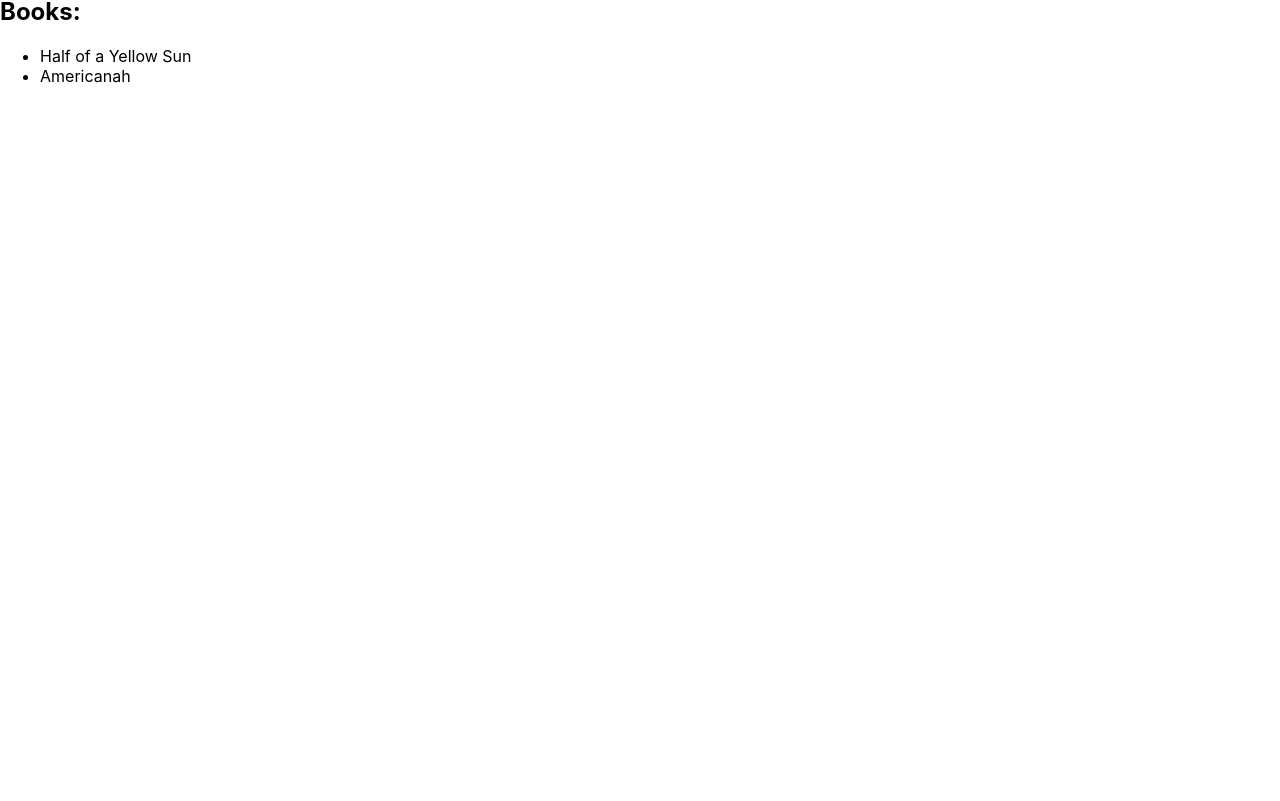
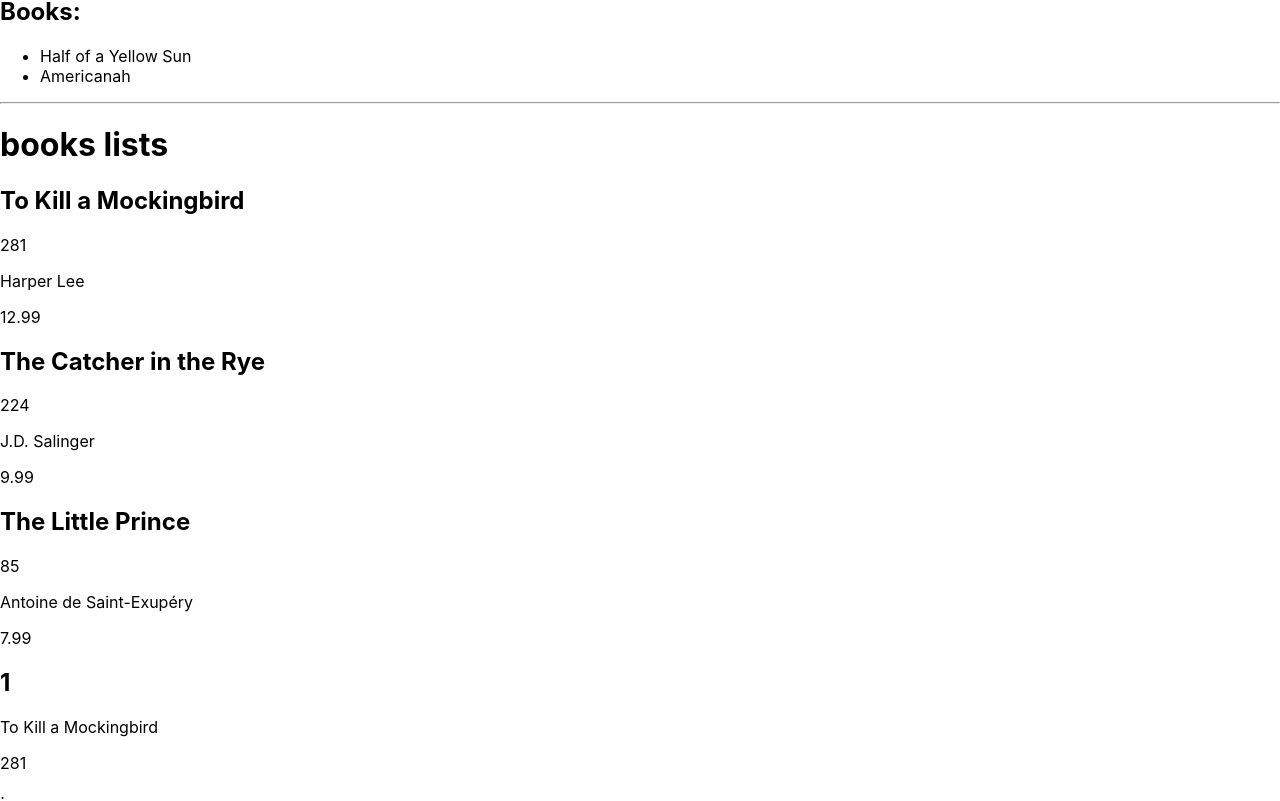
Before and after one commit to HardyNuklear/DesignPattern, a React (Create React App) app: page / in a window 1280 px wide. Shown: the part 615-1416 px from the top of the page. Before the commit the page ends 800 px from the top, so only its background shows below. Built offline with nearby package versions, Linux system fonts and the light colour scheme.

Commit message:
books list and numberedList

```diff
--- a/src/App.js
+++ b/src/App.js
@@ -1,7 +1,11 @@
 import { LargeAuthorListItems } from "./components/author/LargeAuthorListItems";
 import { SmallAuthorListItems } from "./components/author/SmallAuthorListItems";
+import { LargeBooksListItems } from "./components/books/LargeBooksListItems";
+import { SmallBooksListItems } from "./components/books/SmallBooksListItems";
+import { NumberedList } from "./components/lists/NumberedList";
 import { RegularList } from "./components/lists/RegularList";
 import { authors } from "./data/authors";
+import { books } from "./data/books";
 
 function App() {
   return (
@@ -16,6 +20,18 @@ function App() {
         sourceName={"author"}
         ItemComponent={LargeAuthorListItems}
       />
+      <hr />
+      <h1>books lists</h1>
+      <RegularList
+        items={books}
+        sourceName={"books"}
+        ItemComponent={LargeBooksListItems}
+      />
+      <NumberedList
+        items={books}
+        sourceName={"books"}
+        ItemComponent={SmallBooksListItems}
+      />
     </>
   );
 }
--- a/src/components/author/LargeAuthorListItems.jsx
+++ b/src/components/author/LargeAuthorListItems.jsx
@@ -1,7 +1,6 @@
 export const LargeAuthorListItems = ({ author }) => {
   const { name, age, contry, books } = author;
 
-  console.log("AUTHOOOR", author);
   return (
     <>
       <h2>{name}</h2>
--- /dev/null
+++ b/src/components/books/LargeBooksListItems.jsx
@@ -0,0 +1,12 @@
+export const LargeBooksListItems = ({ books }) => {
+  const { name, pages, title, price } = books;
+
+  return (
+    <>
+      <h2>{name}</h2>
+      <p>{pages}</p>
+      <p>{title}</p>
+      <p>{price}</p>
+    </>
+  );
+};
--- /dev/null
+++ b/src/components/books/SmallBooksListItems.jsx
@@ -0,0 +1,10 @@
+export const SmallBooksListItems = ({ books }) => {
+  const { name, pages } = books;
+
+  return (
+    <>
+      <p>{name}</p>
+      <p>{pages}</p>
+    </>
+  );
+};
--- /dev/null
+++ b/src/components/lists/NumberedList.jsx
@@ -0,0 +1,14 @@
+export const NumberedList = ({ items, sourceName, ItemComponent }) => {
+  return (
+    <>
+      {items.map((item, i) => {
+        return (
+          <>
+            <h2>{i + 1}</h2>
+            <ItemComponent key={i} {...{ [sourceName]: item }} />;
+          </>
+        );
+      })}
+    </>
+  );
+};
```
